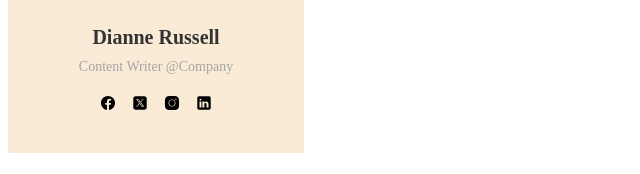
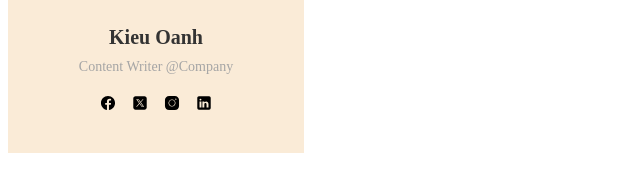
Before and after one commit to oanh-0109/democode, a plain HTML site: page lesson3/index.html in a window 1280 px wide. Shown: the part 179-353 px from the top of the page, 0-640 px from the left. Drawn offline with Linux system fonts and the light colour scheme.

Commit message:
change name to Kieu Oanh

```diff
--- a/lesson3/index.html
+++ b/lesson3/index.html
@@ -18,7 +18,7 @@
         />
       </div>
       <div class="container__wrapper--content">
-        <p class="container__title">Dianne Russell</p>
+        <p class="container__title">Kieu Oanh</p>
         <span class="container__job">Content Writer @Company</span>
       </div>
       <div class="container__wrapper--social">
```
